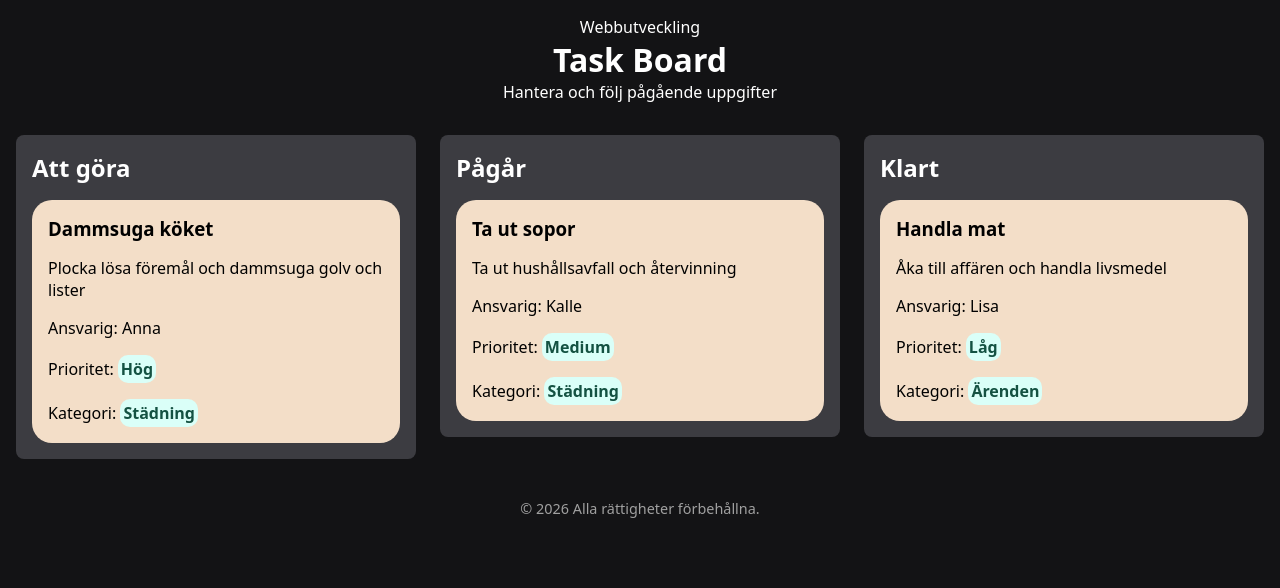
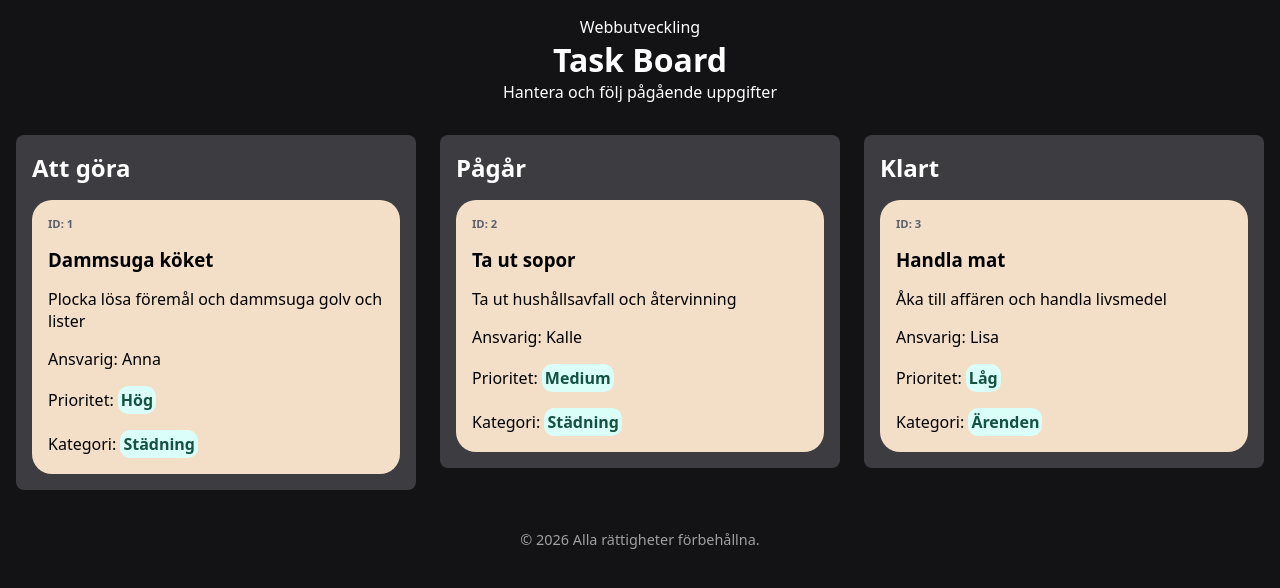
Before and after one commit to Jimmy-Grafstrom/task-board, a React (Vite) app: page / in a window 1280 px wide. Shown: the top 588 px of the page. Built offline with nearby package versions, Linux system fonts and the light colour scheme.

Commit message:
test: header and show id in taskcard

```diff
--- a/src/App.css
+++ b/src/App.css
@@ -29,6 +29,13 @@
     color: #000000;
 }
 
+.task-id {
+    display: flex;
+    font-weight: bold;
+    font-size: 0.7rem;
+    color: #5c636f;
+}
+
 .header {
     color: #ffffff;
     text-align: center;
--- a/src/components/TaskCard.tsx
+++ b/src/components/TaskCard.tsx
@@ -11,6 +11,7 @@ type TaskCardProps = {
 const TaskCard = (props: TaskCardProps) => {
     return (
         <article className={"task-card"}>
+            <span className={"task-id"}>ID: {props.id}</span>
             <h3>{props.title}</h3>
             <p>{props.description}</p>
             <p>Ansvarig: {props.assignee}</p>
```
Also changed, not shown: 2 other files (tests, documents, lock files or other folders).
